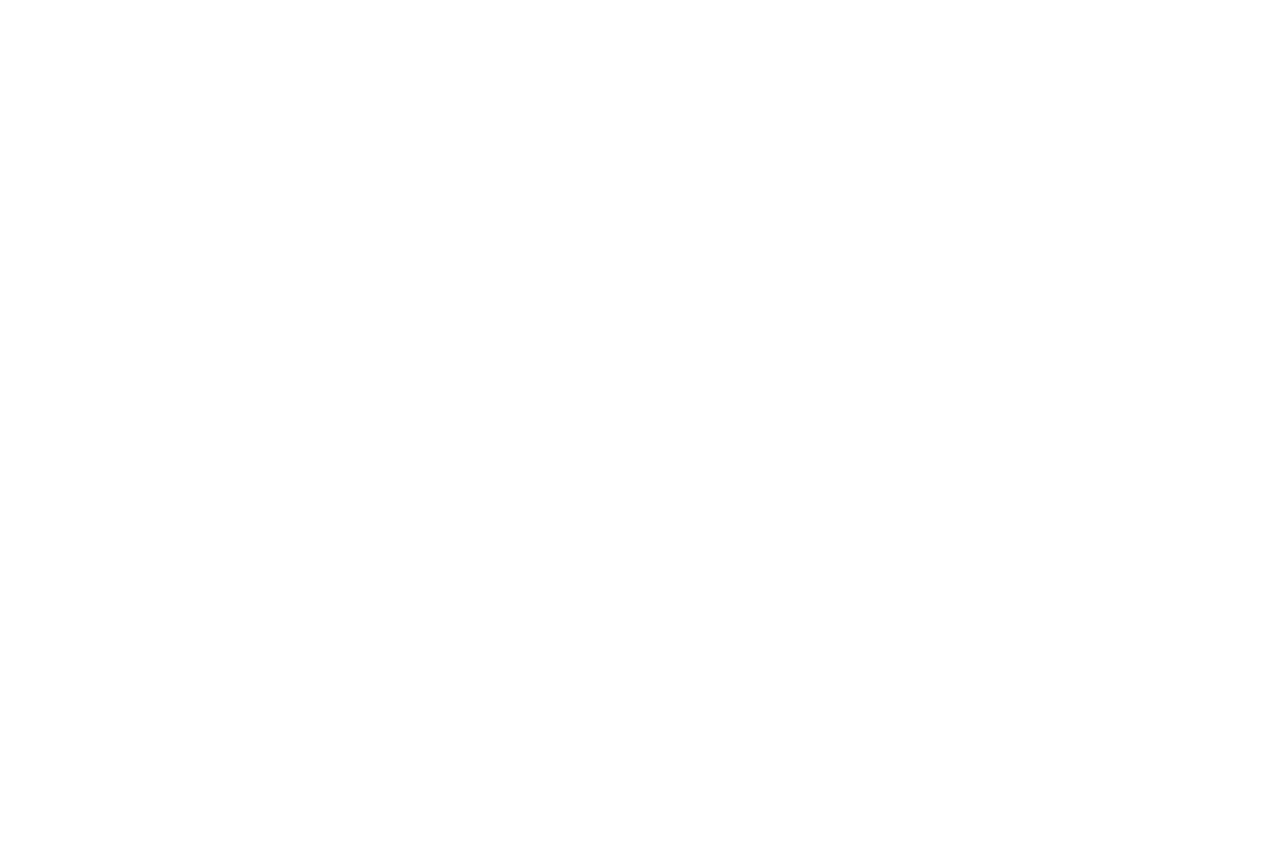
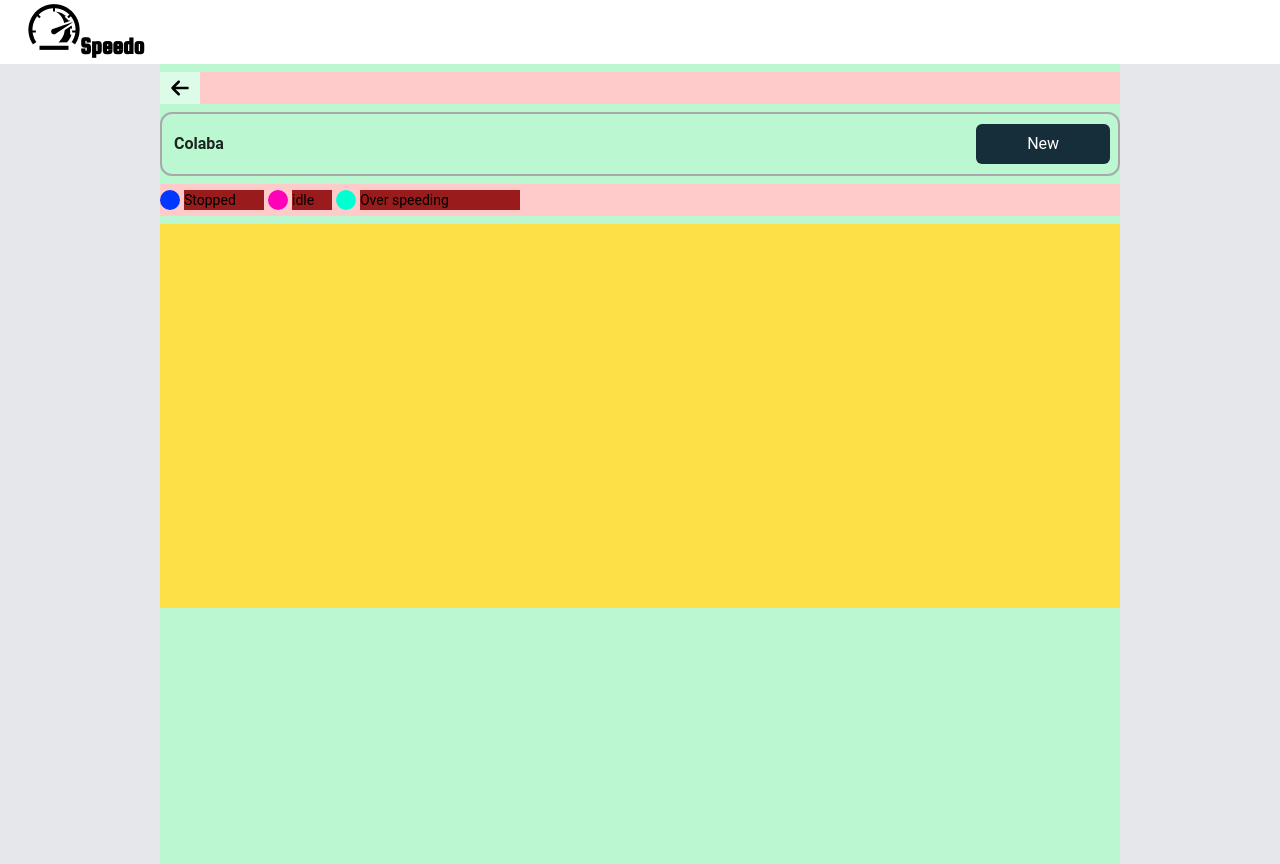
Before and after one commit to nihalmohd/Speedo.frontend, a React (Vite) app: page /Map in a window 1280 px wide. Before the commit this address had no page. Before the commit the page ends 800 px from the top, so only its background shows below. Built offline with nearby package versions, Linux system fonts and the light colour scheme.

Commit message:
Map page is doing well

```diff
--- a/src/App.jsx
+++ b/src/App.jsx
@@ -4,6 +4,8 @@
 import Login from './assets/Components/pages/Login'
 import Home from './assets/Components/pages/Home'
 import Modal from './assets/Components/Modal/Modal'
+import Map from './assets/Components/pages/Map'
+import Check from './assets/Components/pages/Check'
 
 function App() {
   const [count, setCount] = useState(0)
@@ -14,6 +16,8 @@
         <Route path='/' element={<Login/>}></Route>
         <Route path='/Home' element={<Home/>}></Route>
         <Route path='/Modal' element={<Modal/>}></Route>
+        <Route path='/Map' element={<Map/>}></Route>
+        <Route path='/Check' element={<Check/>}></Route>
       </Routes>
      </Router>
   )
--- /dev/null
+++ b/src/assets/Components/pages/Check.jsx
@@ -0,0 +1,37 @@
+import React from 'react'
+import { useState } from 'react';
+
+const Check = () => {
+    const [activeIndex, setActiveIndex] = useState(0);
+
+    // Your list of names for the navbar
+    const names = ['Home', 'About', 'Services', 'Contact'];
+
+    return (
+      <div className="w-full h-16 flex items-center justify-center shadow-md bg-white">
+        <div className="flex space-x-8">
+          {names.map((name, index) => (
+            <div key={index} className="relative">
+              {/* Name (NavLink) */}
+              <button
+                className={`text-lg font-medium ${
+                  activeIndex === index ? 'text-blue-600' : 'text-gray-600'
+                }`}
+                onClick={() => setActiveIndex(index)}
+              >
+                {name}
+              </button>
+
+              {/* Blue line below the active name */}
+              {activeIndex === index && (
+                <div className="absolute bottom-0 left-0 w-full h-1 bg-blue-600"></div>
+              )}
+            </div>
+          ))}
+        </div>
+      </div>
+    );
+
+}
+
+export default Check
--- a/src/assets/Components/pages/Home.jsx
+++ b/src/assets/Components/pages/Home.jsx
@@ -42,7 +42,7 @@
                         </>) :
                             (<>
                                 <div className="w-full h-16  border-2 border-[#A9A9A9] rounded-xl mt-2 flex justify-center items-center ">
-                                    <button className="w-3/12 h-10  flex justify-center items-center bg-[#162D3A] ml-2 rounded-md text-white font-roboto" onClick={() => { navigate("/Home") }}>
+                                    <button className="w-3/12 h-10  flex justify-center items-center bg-[#162D3A] ml-2 rounded-md text-white font-roboto" onClick={() => { navigate("/Modal") }}>
                                         Upload Trip
                                     </button>
                                     <div className="w-full h-full  flex justify-start items-center ml-2">
@@ -55,7 +55,7 @@
                                     </div>
                                     <div className="w-1/2 h-full  flex justify-end items-center gap-2">
                                         <button className="w-3/12 h-8  rounded-md border border-[#162D3A] font-roboto hover:bg-[#162D3A] hover:text-white"> Delete</button>
-                                        <button className="w-3/12 h-8 bg-[#162D3A] rounded-md text-white font-roboto hover:border hover:border-[#162D3A] hover:bg-white hover:text-black ">Open</button>
+                                        <button className="w-3/12 h-8 bg-[#162D3A] rounded-md text-white font-roboto hover:border hover:border-[#162D3A] hover:bg-white hover:text-black " onClick={()=>{navigate('/Map')}}>Open</button>
                                     </div>
                                 </div>
                                 <div className="w-full h-10 bg-[#FAFAFA] flex items-center p-2">
@@ -72,7 +72,7 @@
                                     </label>
 
                                     <div className="w-full h-full  ml-3 flex items-center">
-                                        <h1 className='font-roboto text-[14px] text-[#000000D9] '>Trips</h1>
+                                        <h1 className='font-roboto text-[14px] text-[#000000D9] '>Banglore-Mysore</h1>
                                     </div>
 
 
@@ -83,7 +83,7 @@
                                     </label>
 
                                     <div className="w-full h-full= ml-3 flex items-center">
-                                        <h1 className='font-roboto text-[14px] text-[#000000D9] '>Trips</h1>
+                                        <h1 className='font-roboto text-[14px] text-[#000000D9] '>Banglore-Mysore</h1>
                                     </div>
 
 
--- /dev/null
+++ b/src/assets/Components/pages/Map.jsx
@@ -0,0 +1,50 @@
+import React from 'react'
+import Navbar from '../Navbar/Navbar'
+import { FaArrowLeft } from "react-icons/fa6";
+
+
+const Map = () => {
+    return (
+        <div>
+            <Navbar />
+            <div className="w-full h-screen bg-gray-200 flex justify-center items-center">
+                <div className="w-9/12 h-full bg-green-200 ">
+                    <div className="w-full h-8 bg-red-200 mt-2">
+                        <div className="w-10 h-8 bg-green-100 flex justify-center items-center">
+                            <h1 className='text-xl font-bold'><FaArrowLeft /></h1>
+                        </div>
+                    </div>
+                    <div className="w-full h-16  border-2 border-[#A9A9A9] rounded-xl mt-2 flex justify-between items-center ">
+
+                        <div className="w-full h-full  flex justify-start items-center ml-3">
+                            <h1 className='font-roboto  text-[#000000D9] font-semibold '>Colaba</h1>
+                        </div>
+                        <button className="w-2/12 h-10  flex justify-center items-center bg-[#162D3A] mr-2 rounded-md text-white font-roboto" onClick={() => { navigate("/Modal") }}>
+                            New
+                        </button>
+                    </div>
+
+                    <div className="w-full h-8 bg-red-200 mt-2 flex items-center gap-1 ">
+                    <div className="w-5 h-5 bg-[#0038FF] rounded-full"> </div>
+                    <div className="w-1/12 h-5 bg-red-800 ">
+                    <h1 className='font-roboto text-[14px]'>Stopped</h1>
+                     </div>
+                    <div className="w-5 h-5 bg-[#FF00B8] rounded-full"> </div>
+                    <div className="w-10 h-5 bg-red-800 ">
+                    <h1 className='font-roboto text-[14px]'>idle</h1>
+                     </div>
+                    <div className="w-5 h-5 bg-[#00FFD1] rounded-full"> </div>
+                    <div className="w-2/12 h-5 bg-red-800 ">
+                    <h1 className='font-roboto text-[14px]'>Over speeding</h1>
+                    </div>
+                    </div>
+                    <div className="w-full h-96 bg-yellow-300 mt-2"></div>
+
+                </div>
+            </div>
+
+        </div>
+    )
+}
+
+export default Map
```
